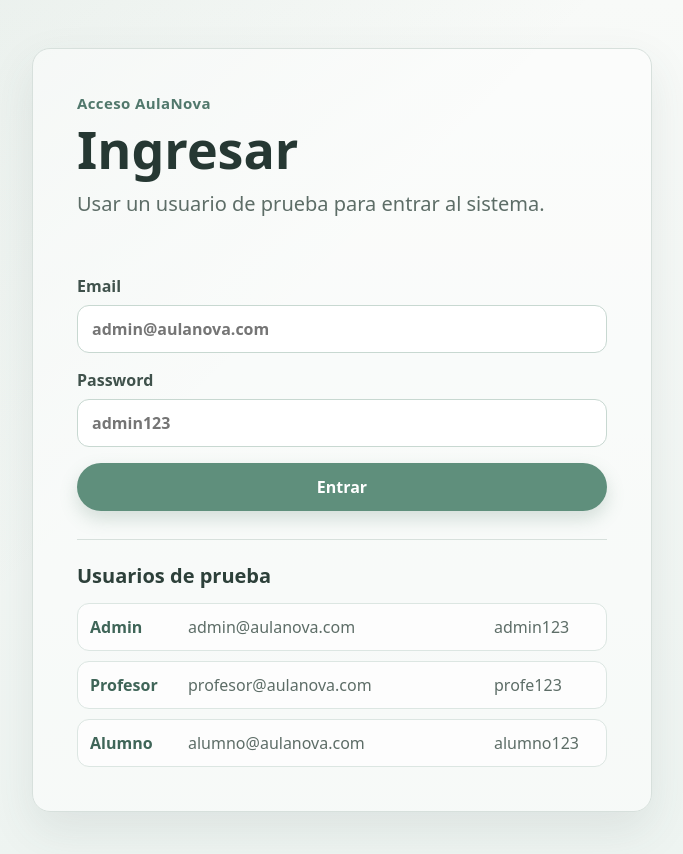
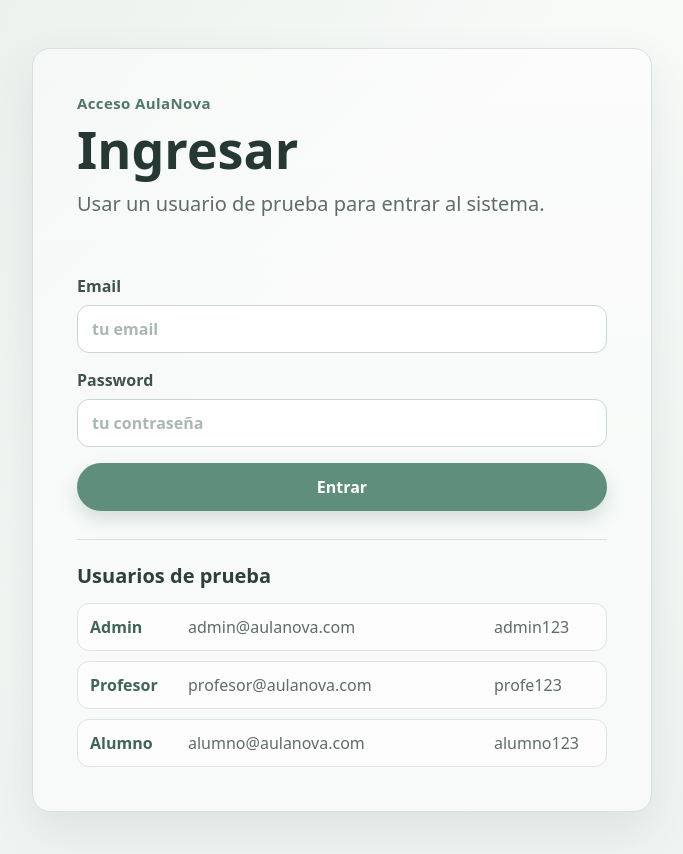
Before and after one commit to kovalev-nikolay/plataformas-tp2-aulanova, a React (Vite) app: page / in a window 1280 px wide. Both pictures are taken after a click on the button "Entrar al sistema". Shown: the top 854 px of the page, without its empty margins (298-981 px from the left). Built offline with nearby package versions, Linux system fonts and the light colour scheme.

Commit message:
fix: improve mock login form

```diff
--- a/src/App.css
+++ b/src/App.css
@@ -132,6 +132,10 @@
   padding: 12px 14px;
 }
 
+.login-form input::placeholder {
+  color: #a9b8b2;
+}
+
 .login-form input:focus {
   border-color: #5f8f7c;
   outline: 3px solid rgba(95, 143, 124, 0.18);
--- a/src/data/mockData.js
+++ b/src/data/mockData.js
@@ -1,21 +1,21 @@
 export const users = [
   {
     id: 1,
-    nombre: 'Sofia Admin',
+    nombre: 'Sofía Martínez',
     email: 'admin@aulanova.com',
     password: 'admin123',
     rol: 'admin',
   },
   {
     id: 2,
-    nombre: 'Martin Profesor',
+    nombre: 'Diego Fernández',
     email: 'profesor@aulanova.com',
     password: 'profe123',
     rol: 'profesor',
   },
   {
     id: 3,
-    nombre: 'Lucia Alumna',
+    nombre: 'Camila Torres',
     email: 'alumno@aulanova.com',
     password: 'alumno123',
     rol: 'alumno',
--- a/src/pages/LoginPage.jsx
+++ b/src/pages/LoginPage.jsx
@@ -11,10 +11,23 @@
   function handleSubmit(event) {
     event.preventDefault()
 
-    const loginOk = login(email, password)
+    const emailIngresado = email.trim()
+    const passwordIngresado = password.trim()
+
+    if (!emailIngresado || !emailIngresado.includes('@')) {
+      setError('Ingresá un email válido.')
+      return
+    }
+
+    if (!passwordIngresado) {
+      setError('Ingresá la contraseña.')
+      return
+    }
+
+    const loginOk = login(emailIngresado, passwordIngresado)
 
     if (!loginOk) {
-      setError('Email o password incorrectos.')
+      setError('Usuario o contraseña incorrectos.')
     }
   }
 
@@ -28,15 +41,18 @@
         </p>
       </div>
 
-      <form className="login-form" onSubmit={handleSubmit}>
+      <form className="login-form" onSubmit={handleSubmit} noValidate>
         <label>
           Email
           <input
             type="email"
             value={email}
-            onChange={(event) => setEmail(event.target.value)}
-            placeholder="admin@aulanova.com"
-            required
+            onChange={(event) => {
+              setEmail(event.target.value)
+              setError('')
+            }}
+            placeholder="tu email"
+            autoComplete="off"
           />
         </label>
 
@@ -45,9 +61,12 @@
           <input
             type="password"
             value={password}
-            onChange={(event) => setPassword(event.target.value)}
-            placeholder="admin123"
-            required
+            onChange={(event) => {
+              setPassword(event.target.value)
+              setError('')
+            }}
+            placeholder="tu contraseña"
+            autoComplete="new-password"
           />
         </label>
 
```
